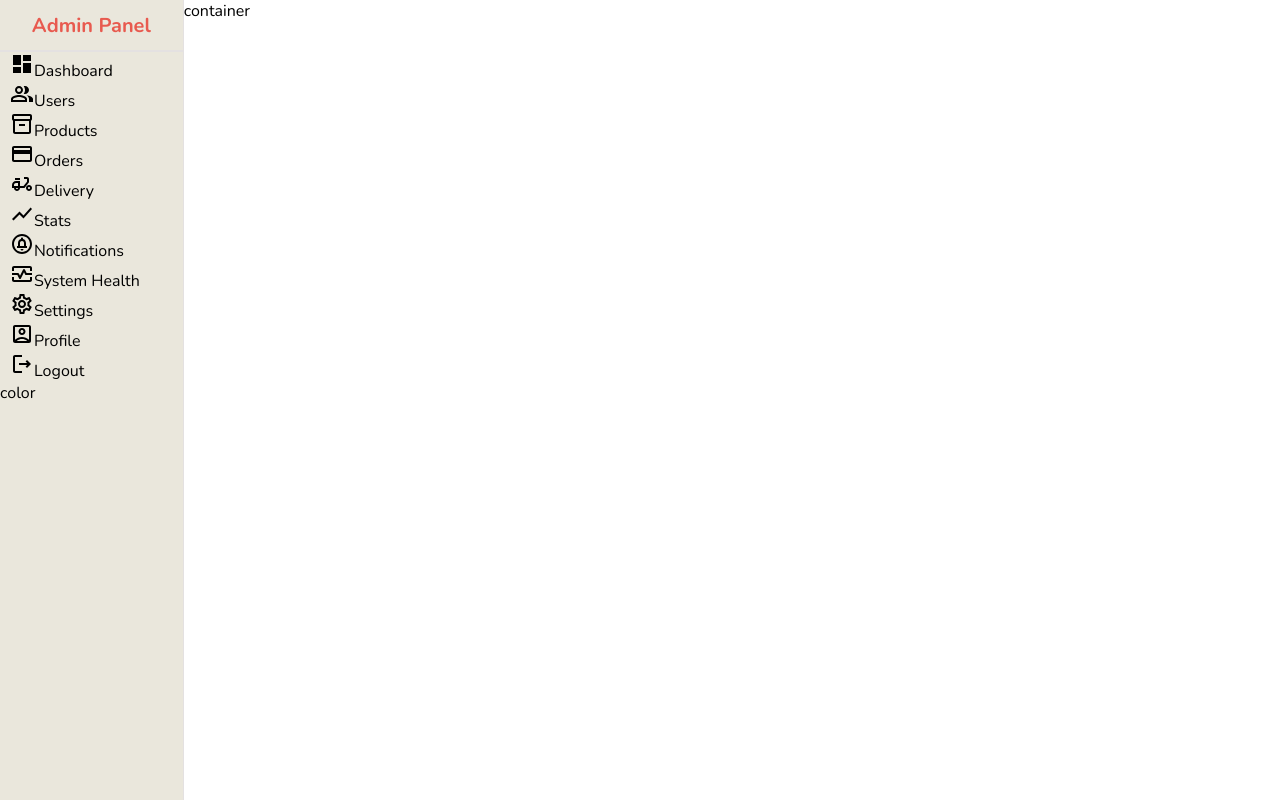
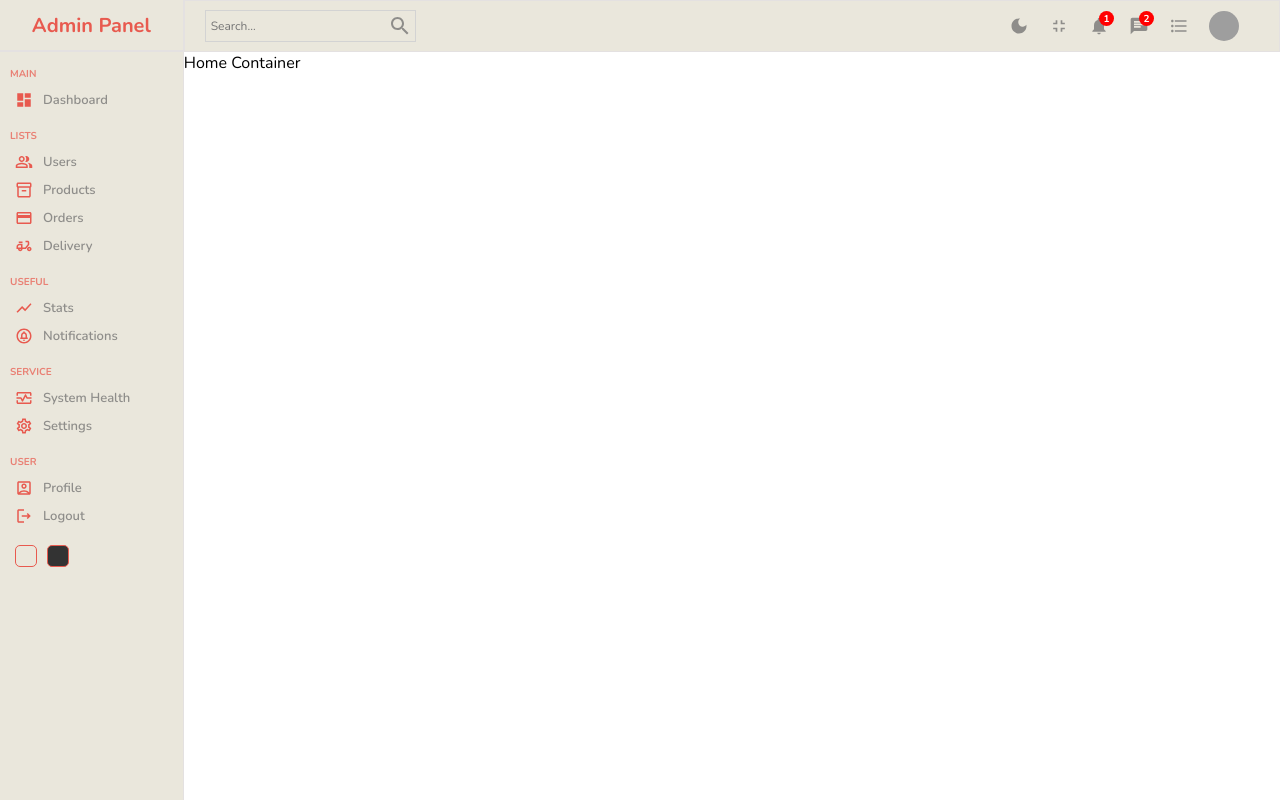
Before and after one commit to sm-mostafajamal/dashboard, a React (Create React App) app: page / in a window 1280 px wide. Built offline with nearby package versions, Linux system fonts and the light colour scheme; grey boxes are pictures that could not be loaded.

Commit message:
navbar and sidebar done

```diff
--- a/src/components/navbar/Navbar.jsx
+++ b/src/components/navbar/Navbar.jsx
@@ -1,7 +1,50 @@
+import {
+  Chat,
+  DarkMode,
+  FormatListBulleted,
+  FullscreenExit,
+  Notifications,
+  Search,
+} from "@mui/icons-material";
 import "./style.scss";
 
 const Navbar = () => {
-  return <div>Navbar</div>;
+  return (
+    <div className="navbar">
+      <div className="wrapper">
+        <div className="search">
+          <input type="text" placeholder="Search..." name="" id="" />
+          <Search />
+        </div>
+        <div className="items">
+          <div className="item">
+            <DarkMode className="icon" />
+          </div>
+          <div className="item">
+            <FullscreenExit className="icon" />
+          </div>
+          <div className="item">
+            <Notifications className="icon" />
+            <div className="counter">1</div>
+          </div>
+          <div className="item">
+            <Chat className="icon" />
+            <div className="counter">2</div>
+          </div>
+          <div className="item">
+            <FormatListBulleted className="icon" />
+          </div>
+          <div className="item">
+            <img
+              src="https://encrypted-tbn0.gstatic.com/images?q=tbn:ANd9GcRUp7JTYB2Pk20BDxVsmHlGsLYmqrcF9QYtmjiBsU9i5xiYomSlrDeCYUT1R3bPwitC7wE&usqp=CAU"
+              alt=""
+              className="profile"
+            />
+          </div>
+        </div>
+      </div>
+    </div>
+  );
 };
 
 export default Navbar;
--- a/src/components/navbar/style.scss
+++ b/src/components/navbar/style.scss
@@ -0,0 +1,64 @@
+.navbar {
+  height: 50px;
+  border: 0.5px solid rgb(228, 225, 225);
+  display: flex;
+  align-items: center;
+  font-size: 14px;
+  color: #8e8d8a;
+  background-color: #eae7dc;
+
+  .wrapper {
+    width: 100%;
+    padding: 20px;
+    display: flex;
+    align-items: center;
+    justify-content: space-between;
+    .search {
+      display: flex;
+      align-items: center;
+      border: 0.5px solid lightgray;
+      padding: 3px;
+      input {
+        border: none;
+        outline: none;
+        background-color: transparent;
+        &::placeholder {
+          font-size: 12px;
+        }
+      }
+    }
+    .items {
+      display: flex;
+      align-items: center;
+      .item {
+        display: flex;
+        align-items: center;
+        margin-right: 20px;
+        position: relative;
+        .icon {
+          font-size: 20px;
+        }
+        .profile {
+          width: 30px;
+          height: 30px;
+          border-radius: 50%;
+        }
+        .counter {
+          width: 15px;
+          height: 15px;
+          background-color: red;
+          border-radius: 50%;
+          color: white;
+          display: flex;
+          justify-content: center;
+          align-items: center;
+          font-size: 10px;
+          font-weight: bold;
+          position: absolute;
+          top: -5px;
+          right: -5px;
+        }
+      }
+    }
+  }
+}
--- a/src/components/sidebar/Sidebar.jsx
+++ b/src/components/sidebar/Sidebar.jsx
@@ -22,54 +22,64 @@ const Sidebar = () => {
       <hr />
       <div className="center">
         <ul>
+          <p className="title">MAIN</p>
           <li>
-            <Dashboard />
+            <Dashboard className="icon" />
             <span>Dashboard</span>
           </li>
+          <p className="title">LISTS</p>
+
           <li>
-            <PeopleAltOutlined />
+            <PeopleAltOutlined className="icon" />
             <span>Users</span>
           </li>
           <li>
-            <Inventory2Outlined />
+            <Inventory2Outlined className="icon" />
             <span>Products</span>
           </li>
           <li>
-            <CreditCardOutlined />
+            <CreditCardOutlined className="icon" />
             <span>Orders</span>
           </li>
           <li>
-            <DeliveryDiningOutlined />
+            <DeliveryDiningOutlined className="icon" />
             <span>Delivery</span>
           </li>
+          <p className="title">USEFUL</p>
           <li>
-            <ShowChart />
+            <ShowChart className="icon" />
             <span>Stats</span>
           </li>
           <li>
-            <CircleNotificationsOutlined />
+            <CircleNotificationsOutlined className="icon" />
             {/* <NotificationsOutlinedIcon /> */}
             <span>Notifications</span>
           </li>
+          <p className="title">SERVICE</p>
+
           <li>
-            <MonitorHeartOutlined />
+            <MonitorHeartOutlined className="icon" />
             <span>System Health</span>
           </li>
           <li>
-            <SettingsOutlined />
+            <SettingsOutlined className="icon" />
             <span>Settings</span>
           </li>
+          <p className="title">USER</p>
           <li>
-            <AccountBoxOutlined />
+            <AccountBoxOutlined className="icon" />
             <span>Profile</span>
           </li>
           <li>
-            <LogoutOutlined />
+            <LogoutOutlined className="icon" />
             <span>Logout</span>
           </li>
         </ul>
       </div>
-      <div className="bottom">color</div>
+      <div className="bottom">
+        <div className="colorOption"></div>
+        <div className="colorOption"></div>
+      </div>
     </div>
   );
 };
--- a/src/components/sidebar/style.scss
+++ b/src/components/sidebar/style.scss
@@ -24,6 +24,52 @@
       list-style: none;
       margin: 0;
       padding: 0;
+      .title {
+        font-size: 10px;
+        font-weight: bold;
+        color: #e98074;
+        margin-top: 15px;
+        margin-bottom: 5px;
+      }
+      li {
+        display: flex;
+        align-items: center;
+        padding: 5px;
+        cursor: pointer;
+        &:hover {
+          background-color: #d8c3a5;
+          // background-color: #e98074;
+        }
+        .icon {
+          font-size: 18px;
+          color: #e85a4f;
+        }
+        span {
+          font-size: 13px;
+          font-weight: 600;
+          color: #8e8d8a;
+          margin-left: 10px;
+        }
+      }
+    }
+  }
+  .bottom {
+    display: flex;
+    align-items: center;
+    margin: 10px;
+    .colorOption {
+      width: 20px;
+      height: 20px;
+      border-radius: 5px;
+      border: 1px solid #e85a4f;
+      cursor: pointer;
+      margin: 5px;
+      &:nth-child(1) {
+        background-color: #eae7dc;
+      }
+      &:nth-child(2) {
+        background-color: #333;
+      }
     }
   }
 }
--- a/src/pages/home/Home.jsx
+++ b/src/pages/home/Home.jsx
@@ -1,3 +1,4 @@
+import Navbar from "../../components/navbar/Navbar";
 import Sidebar from "../../components/sidebar/Sidebar";
 import "./style.scss";
 
@@ -5,7 +6,10 @@ const Home = () => {
   return (
     <div className="home">
       <Sidebar />
-      <div className="homeContainer">container</div>
+      <div className="homeContainer">
+        <Navbar />
+        Home Container
+      </div>
     </div>
   );
 };
```
